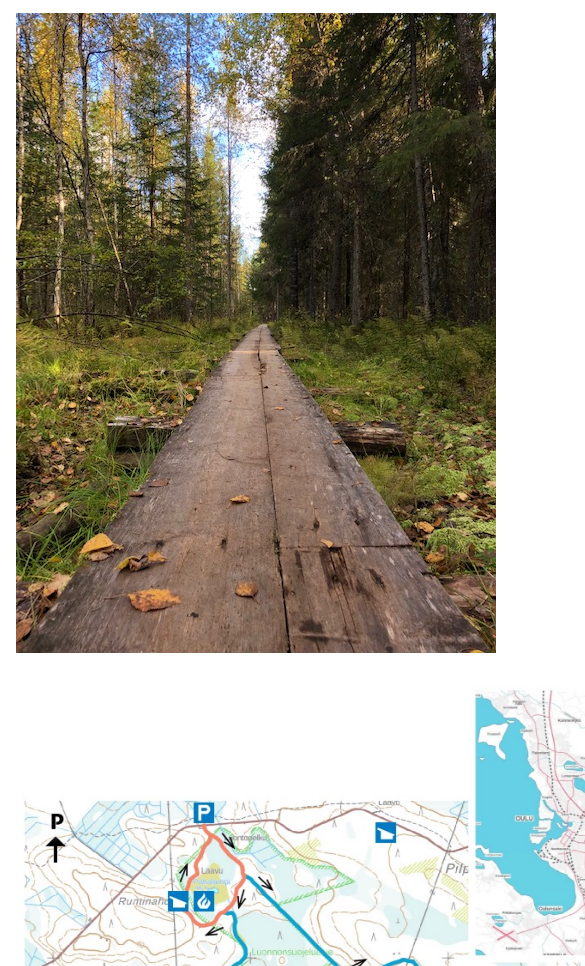
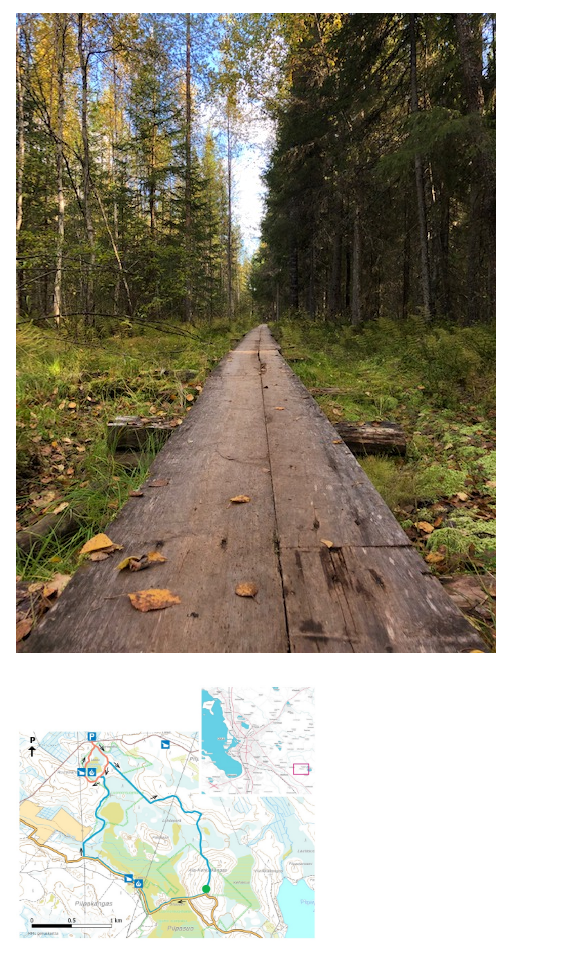
Before and after one commit to tonimatias/Task-5.1, a plain HTML site: page pages/pilpasuo.html in a window 390 px wide. Shown: the part 59-1025 px from the top of the page, 585 px wide, since content can reach past the window. Drawn offline with nearby package versions, Linux system fonts and the light colour scheme.

Commit message:
pilpasuon bugin korjaus

```diff
--- a/CSS/pilpasuo.css
+++ b/CSS/pilpasuo.css
@@ -19,29 +19,29 @@
 
 .pilpasuoImg {
     padding: 1em;
+
 }
 
 #pilpasuoReitti {
-    height: 640px;
-    width: 40vw;
+    /* height: 640px; */
+    width: 35vw;
 }
 
-@media screen and (max-width:768px) {
+@media screen and (max-width:990px) {
     #container {
         display: block;
         width: fit-content;
     }
     #pilpasuoReitti{
-        width: fit-content;
+        width: 80%;
     }
 }
 
-@media screen and (max-width:375px) {
+@media screen and (max-width:512px) {
     nav{
         width: 100vw;
     }
     .pilpasuoImg {
-        width: fit-content;
-        padding: 0;
+        width: 80%;
     }
 }
```
Also changed, not shown: pages/pilpasuo.html (+1 -1 lines).
